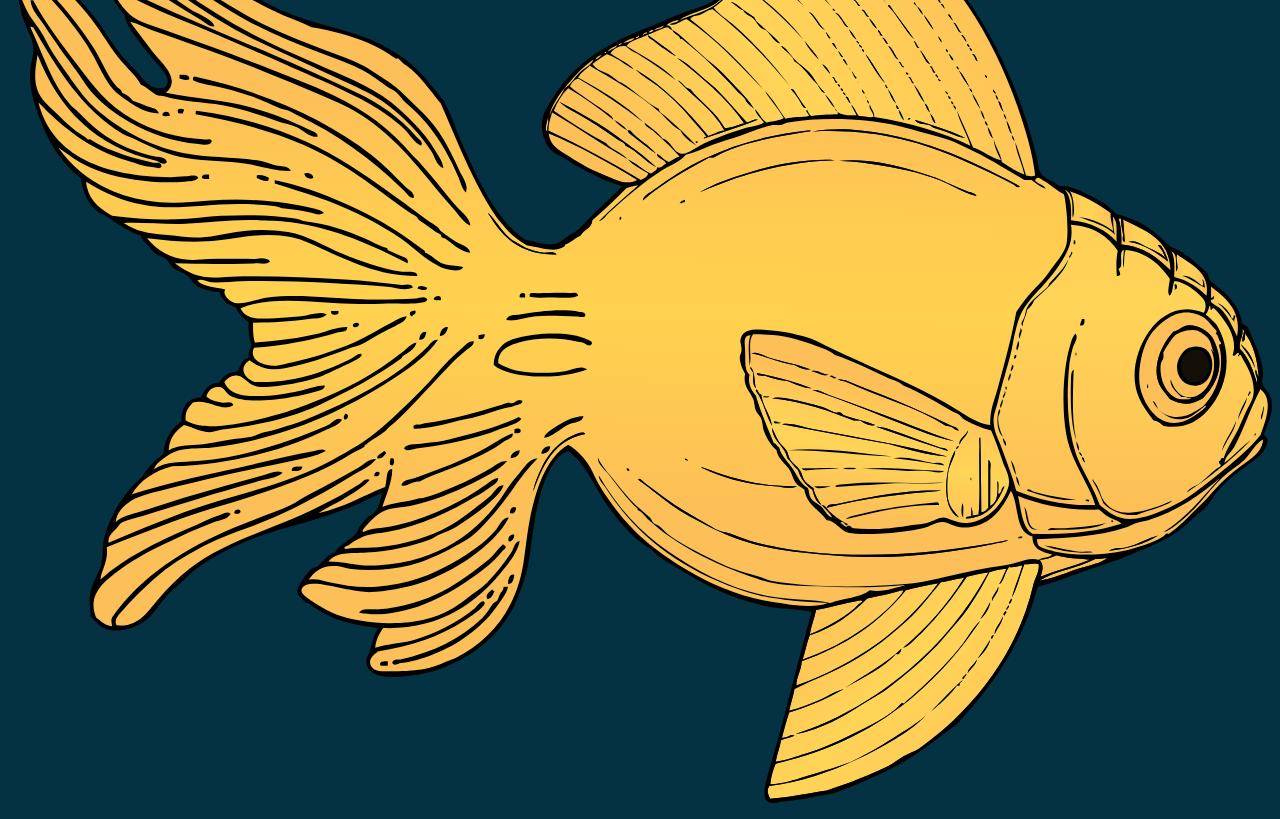
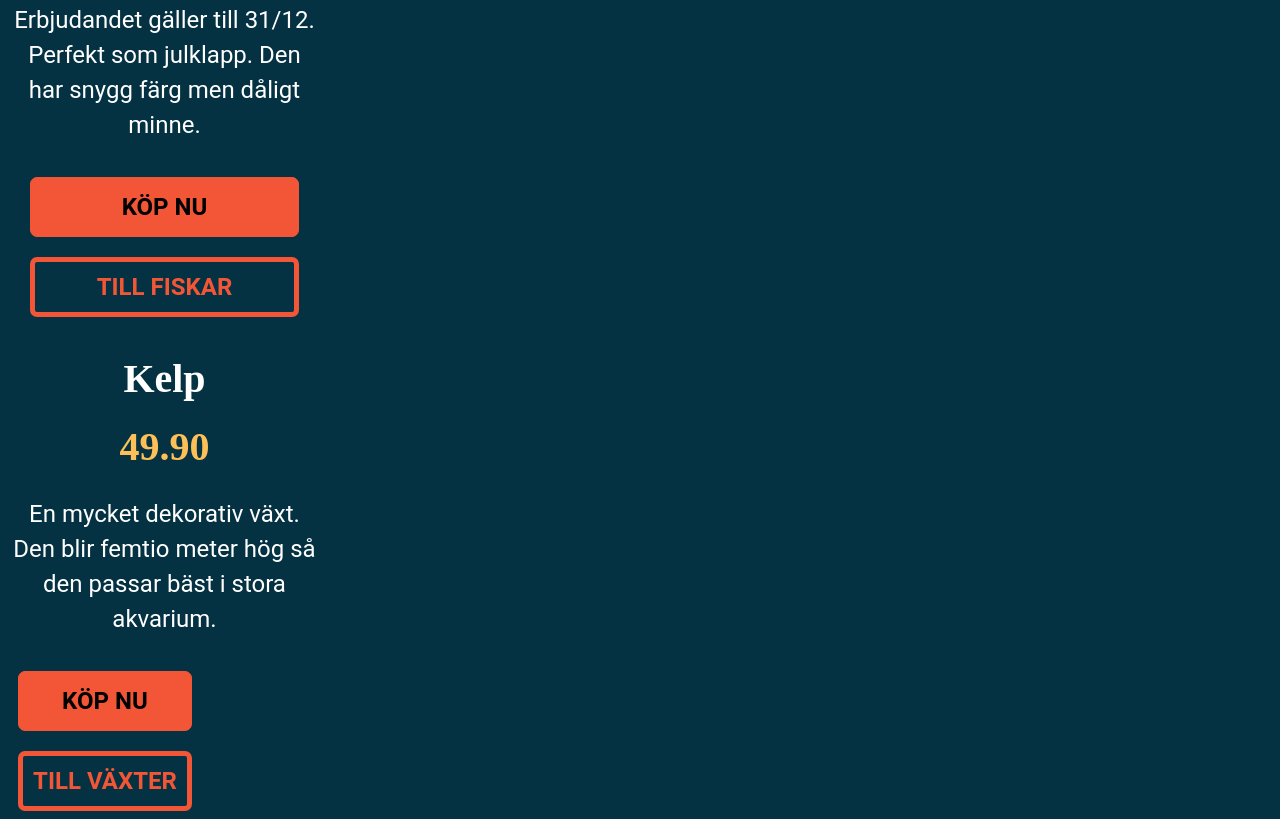
Before and after one commit to aahland/fiskarium, a plain HTML site: page index.html in a window 1280 px wide. Shown: the part 1337-2156 px from the top of the page. Drawn offline with Linux system fonts and the light colour scheme.

Commit message:
set values for h1, h2 and p

```diff
--- a/btn.css
+++ b/btn.css
@@ -1,6 +1,4 @@
-main{
-text-align: center;
-}
+
 
 .primary {
     width: 269px;
@@ -14,7 +12,6 @@ text-align: center;
     text-transform: uppercase;
     line-height: 28.13px;
     margin: 10px;
-    line-height: 28px;
 }
 
 .primary:hover{
@@ -35,10 +32,9 @@ text-align: center;
     border-radius: 7px;
     font-family: roboto;
     font-size: 24px;
-    line-height: 28px;
     font-weight: 700;
     text-transform: uppercase;
-    line-height: 28.13px;
+    line-height: 28,13px;
     margin: 10px;
 }
 
--- a/index.html
+++ b/index.html
@@ -56,9 +56,9 @@
 
         </article>
 
-        <article>
+        <article class="productCardOne">
             <h2>Kelp</h2>
-            <h2>49.90</h2>
+            <h2 class="price">49.90</h2>
             <p> En mycket dekorativ växt. Den blir femtio meter hög så den passar bäst i stora akvarium.</p>
             <button class="primary smallbtn">Köp nu</button>
             <button class="secondary smallbtn">Till växter</button>
--- a/style.css
+++ b/style.css
@@ -1,6 +1,42 @@
-body{
-    background-image: url("backgroundv1.jpg") ;
+body {
+    background-image: url("backgroundv1.jpg");
     background-repeat: no-repeat;
     background-color: #05303F;
+}
 
+article {
+    text-align: center;
 }
+
+/* mobile first */
+main {
+    max-width: 313px;
+}
+
+h1 {
+    font-family: coustard;
+    font-weight: 900;
+    font-size: 36px;
+    color: #FFFFFF;
+    line-height: 89,88px;
+}
+
+h2 {
+    font-family: coustard;
+    font-weight: 900;
+    font-size: 40px;
+    color: #FFFFFF;
+    line-height: 35px;
+}
+
+.price{
+    color: #FDBF57;
+}
+
+p{
+    font-family: roboto;
+    font-weight: 400;
+    font-size: 24px;
+    color: #FFFFFF;
+    line-height: 35px;
+}
```
